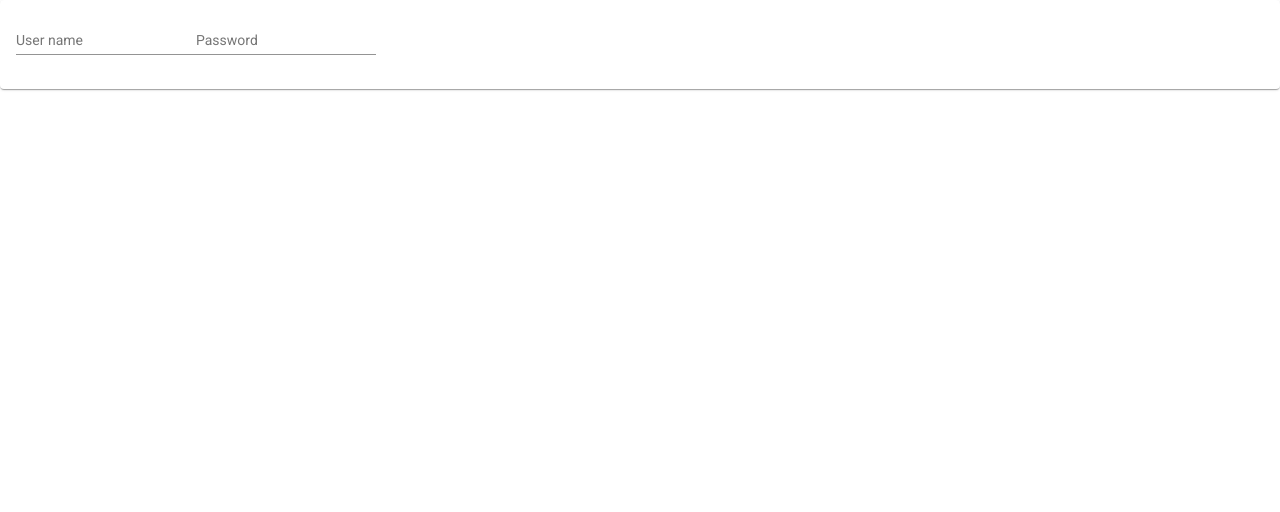
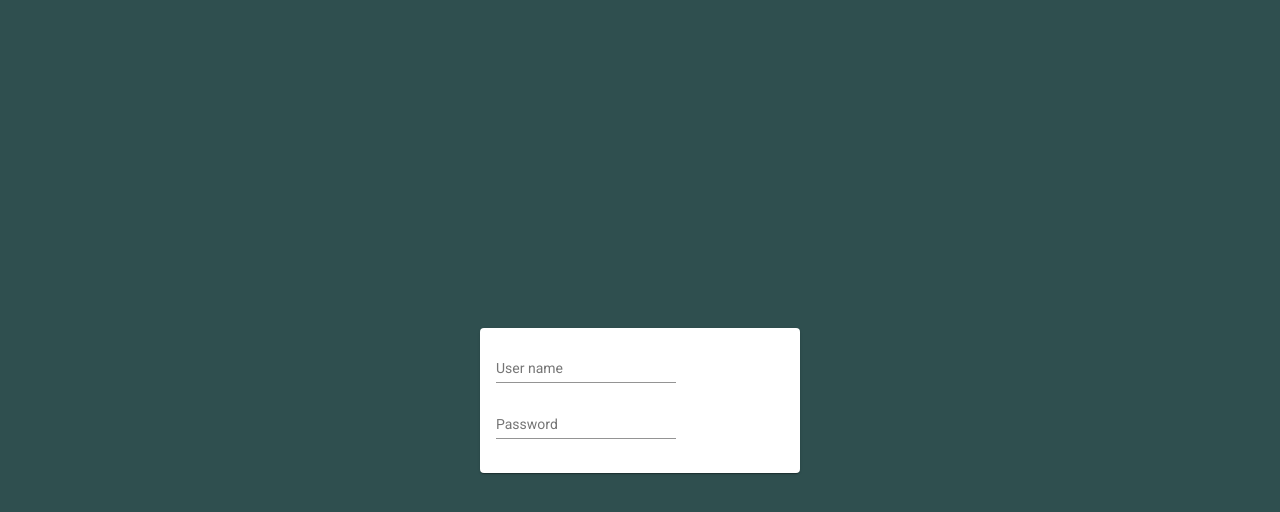
Before and after one commit to januszpolak/angular-loginTemplate, an Angular app: page / in a window 1280 px wide. Shown: the top 512 px of the page. Built offline with nearby package versions, Linux system fonts and the light colour scheme.

Commit message:
add styles to label

```diff
--- a/src/app/login/login.component.html
+++ b/src/app/login/login.component.html
@@ -1,14 +1,14 @@
-<div>
-    <mat-card>
+<div fxLayoutAlign="center center" fxFlexFill>
+    <mat-card fxFlex="25">
         <form class="example-form">
             <mat-form-field >
               <mat-label>User name</mat-label>
-              <input matInput placeholder="USER">
+              <input matInput>
             </mat-form-field>
 
             <mat-form-field >
                 <mat-label>Password</mat-label>
-                <input matInput placeholder="PASSWORD" type="password">
+                <input matInput type="password">
               </mat-form-field>
           </form>
 
--- a/src/styles.css
+++ b/src/styles.css
@@ -1,4 +1,4 @@
 /* You can add global styles to this file, and also import other style files */
 
-html, body { height: 100%; }
+html, body { height: 100%; background-color:darkslategray; }
 body { margin: 0; font-family: Roboto, "Helvetica Neue", sans-serif; }
```
